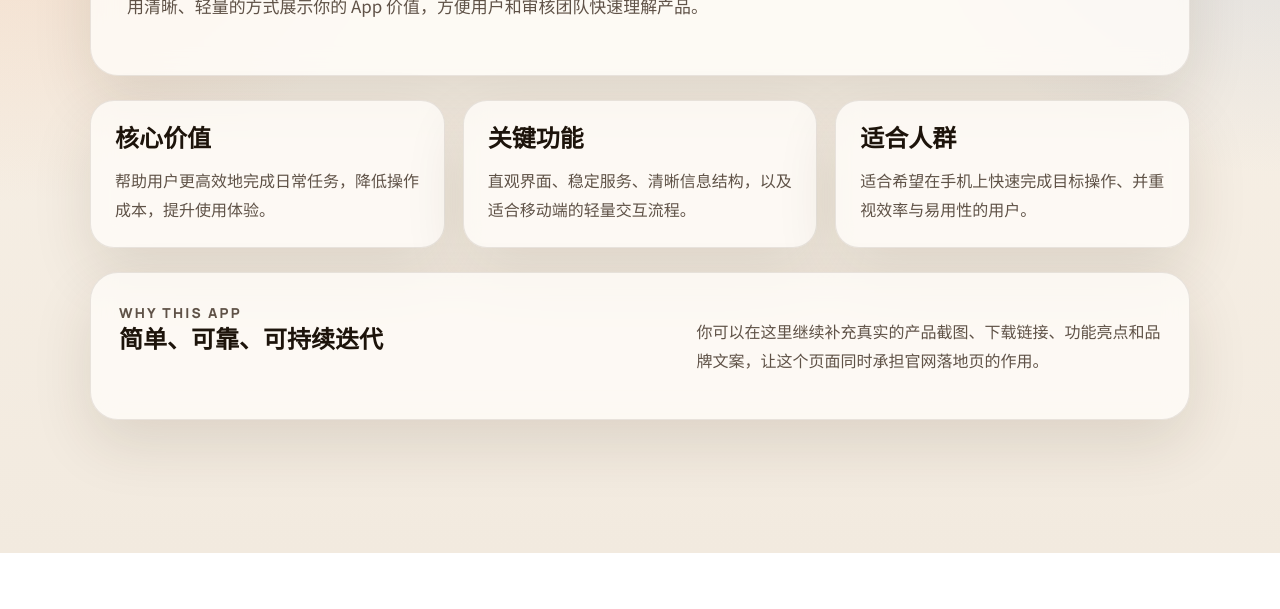
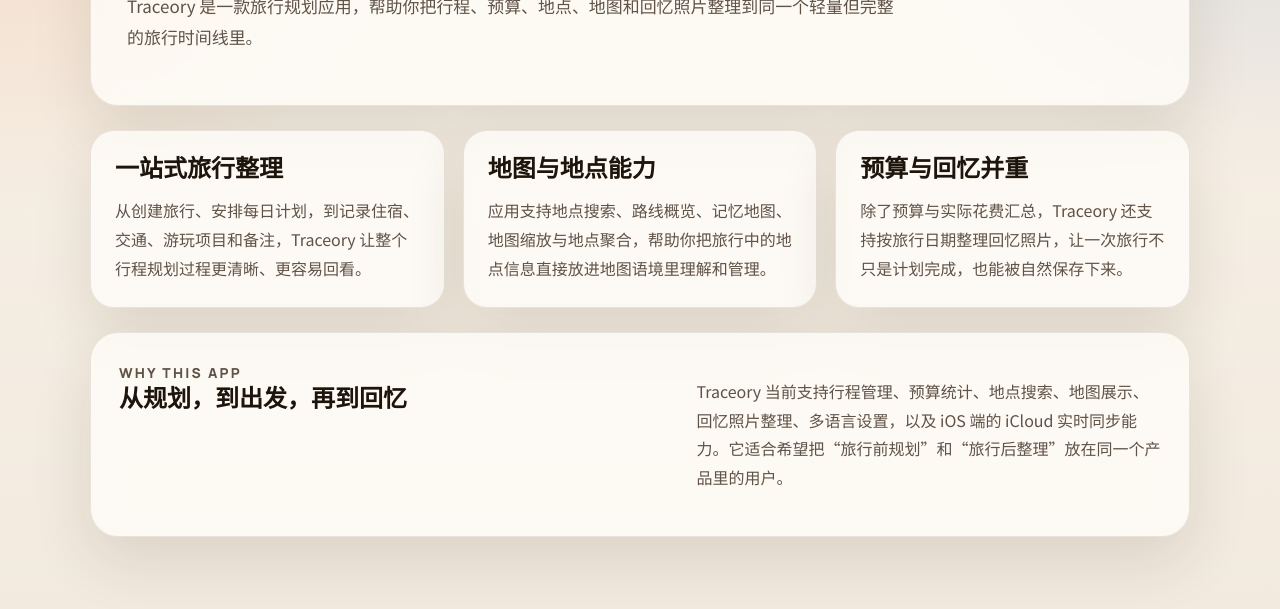
Before and after one commit to vrwoody-lgtm/webpage_for_Traceory, a plain HTML site: page marketing.html in a window 1280 px wide. Shown: the part 247-856 px from the top of the page. Before the commit the page ends 800 px from the top, so only its background shows below. Drawn offline with Linux system fonts and the light colour scheme.

Commit message:
update site content

```diff
--- a/marketing.html
+++ b/marketing.html
@@ -15,31 +15,31 @@
     <a class="back-link" href="/index.html">返回首页</a>
     <section class="page-header">
       <p class="eyebrow">Marketing</p>
-      <h1>产品介绍</h1>
-      <p class="lead">用清晰、轻量的方式展示你的 App 价值，方便用户和审核团队快速理解产品。</p>
+      <h1>Traceory</h1>
+      <p class="lead">Traceory 是一款旅行规划应用，帮助你把行程、预算、地点、地图和回忆照片整理到同一个轻量但完整的旅行时间线里。</p>
     </section>
 
     <section class="grid">
       <article class="card">
-        <h2>核心价值</h2>
-        <p>帮助用户更高效地完成日常任务，降低操作成本，提升使用体验。</p>
+        <h2>一站式旅行整理</h2>
+        <p>从创建旅行、安排每日计划，到记录住宿、交通、游玩项目和备注，Traceory 让整个行程规划过程更清晰、更容易回看。</p>
       </article>
       <article class="card">
-        <h2>关键功能</h2>
-        <p>直观界面、稳定服务、清晰信息结构，以及适合移动端的轻量交互流程。</p>
+        <h2>地图与地点能力</h2>
+        <p>应用支持地点搜索、路线概览、记忆地图、地图缩放与地点聚合，帮助你把旅行中的地点信息直接放进地图语境里理解和管理。</p>
       </article>
       <article class="card">
-        <h2>适合人群</h2>
-        <p>适合希望在手机上快速完成目标操作、并重视效率与易用性的用户。</p>
+        <h2>预算与回忆并重</h2>
+        <p>除了预算与实际花费汇总，Traceory 还支持按旅行日期整理回忆照片，让一次旅行不只是计划完成，也能被自然保存下来。</p>
       </article>
     </section>
 
     <section class="feature-band">
       <div>
         <p class="eyebrow">Why This App</p>
-        <h2>简单、可靠、可持续迭代</h2>
+        <h2>从规划，到出发，再到回忆</h2>
       </div>
-      <p>你可以在这里继续补充真实的产品截图、下载链接、功能亮点和品牌文案，让这个页面同时承担官网落地页的作用。</p>
+      <p>Traceory 当前支持行程管理、预算统计、地点搜索、地图展示、回忆照片整理、多语言设置，以及 iOS 端的 iCloud 实时同步能力。它适合希望把“旅行前规划”和“旅行后整理”放在同一个产品里的用户。</p>
     </section>
   </main>
 </body>
```
Also changed, not shown: privacy.html (+3 -3 lines), support.html (+8 -6 lines).
